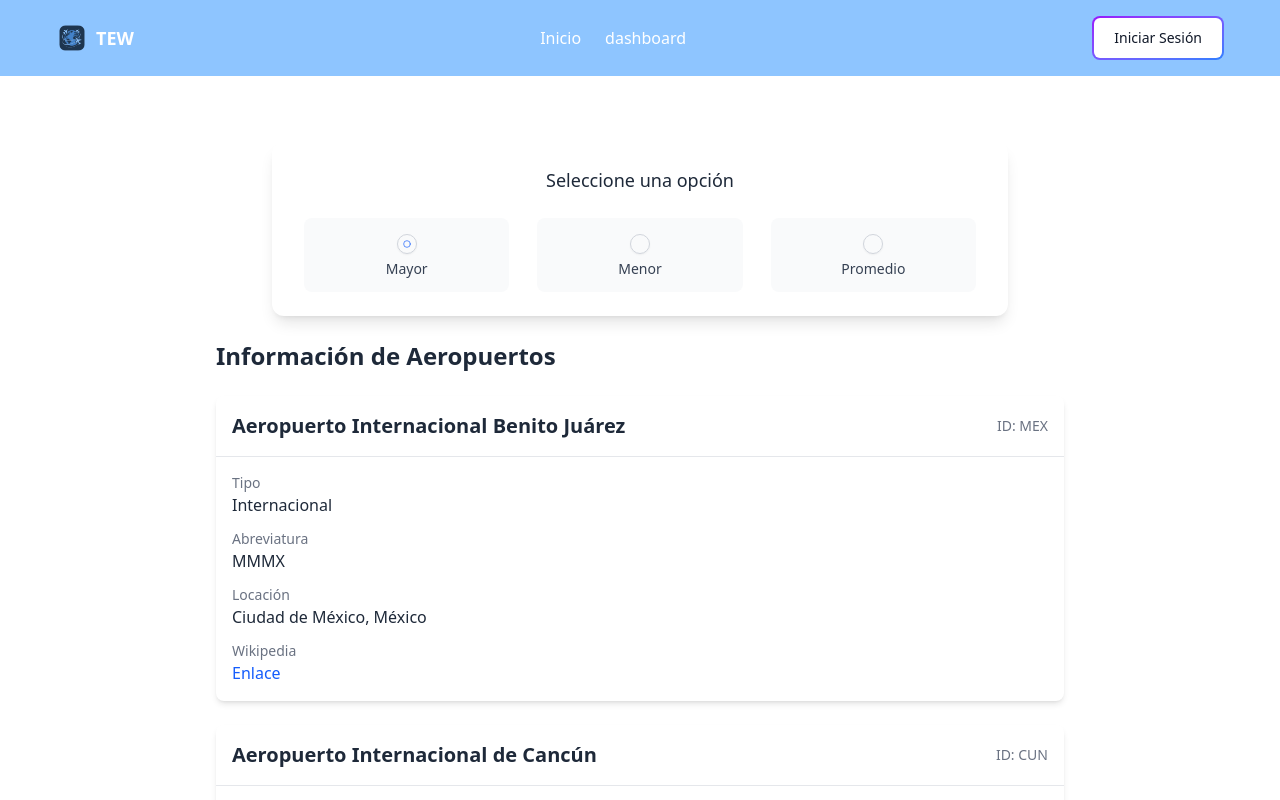
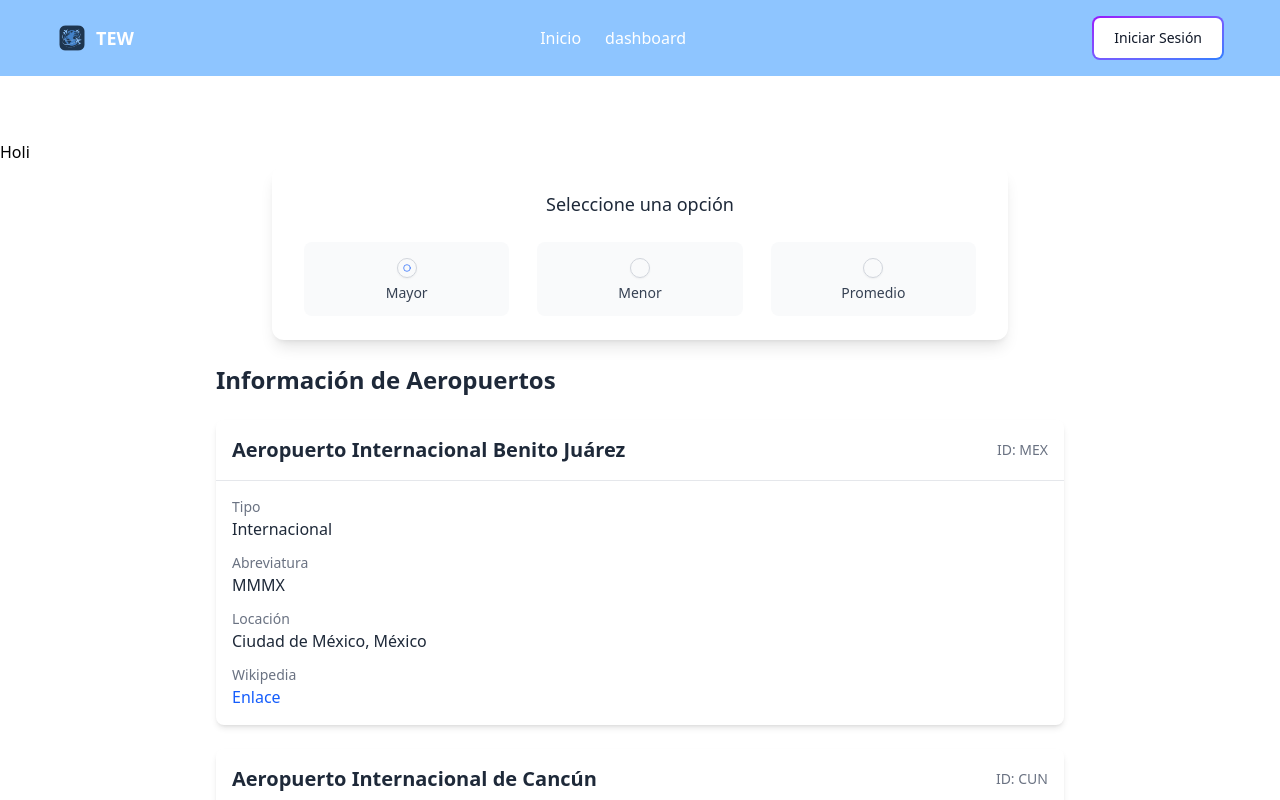
Before and after one commit to Tom21-xd/front-tew, a Next.js app: page /reports in a window 1280 px wide. Built offline with nearby package versions, Linux system fonts and the light colour scheme.

Commit message:
style: add placeholder text for layout testing
This commit adds the text "Holi" as a placeholder to test the layout structure of the reports page. This change helps in verifying the alignment and spacing of components during development.

```diff
--- a/src/app/reports/page.tsx
+++ b/src/app/reports/page.tsx
@@ -5,6 +5,7 @@ import OptionAirports from '@/components/reports/OptionAirports';
 export default function Page(){
     return(
         <div className="flex flex-col h-screen overflow-auto pt-16 pb-8">
+            Holi
             <div className="flex-none">
                 <OptionAirports />
             </div>
```
